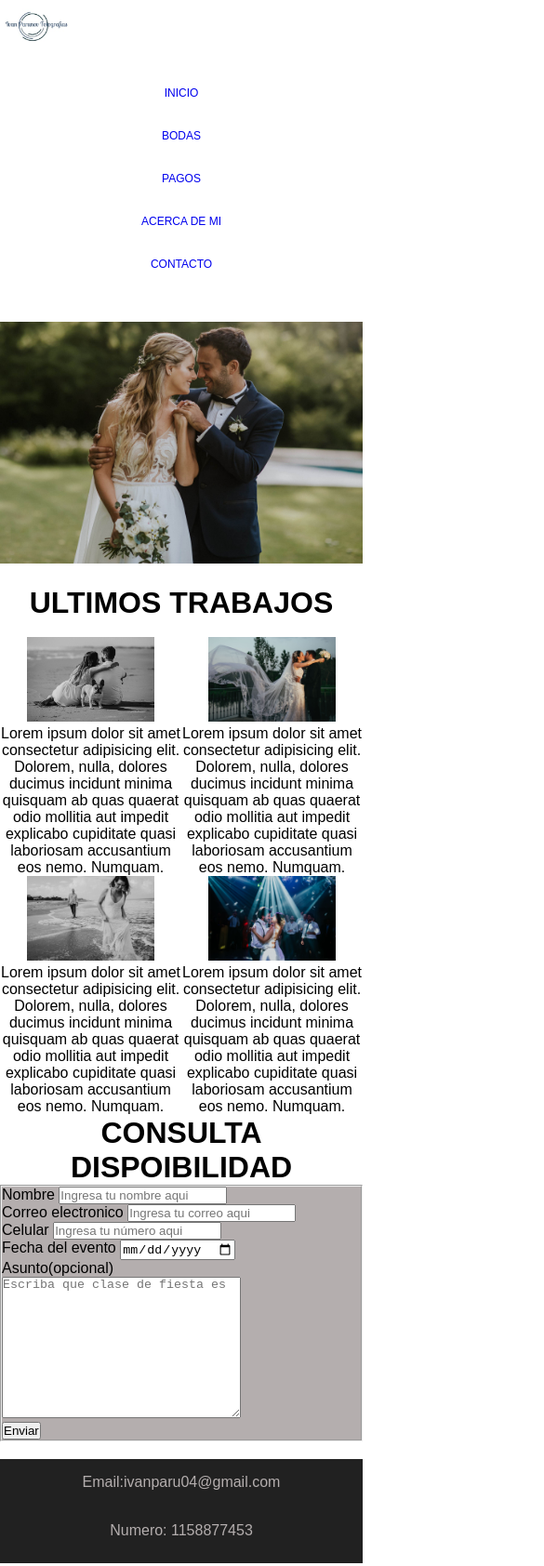
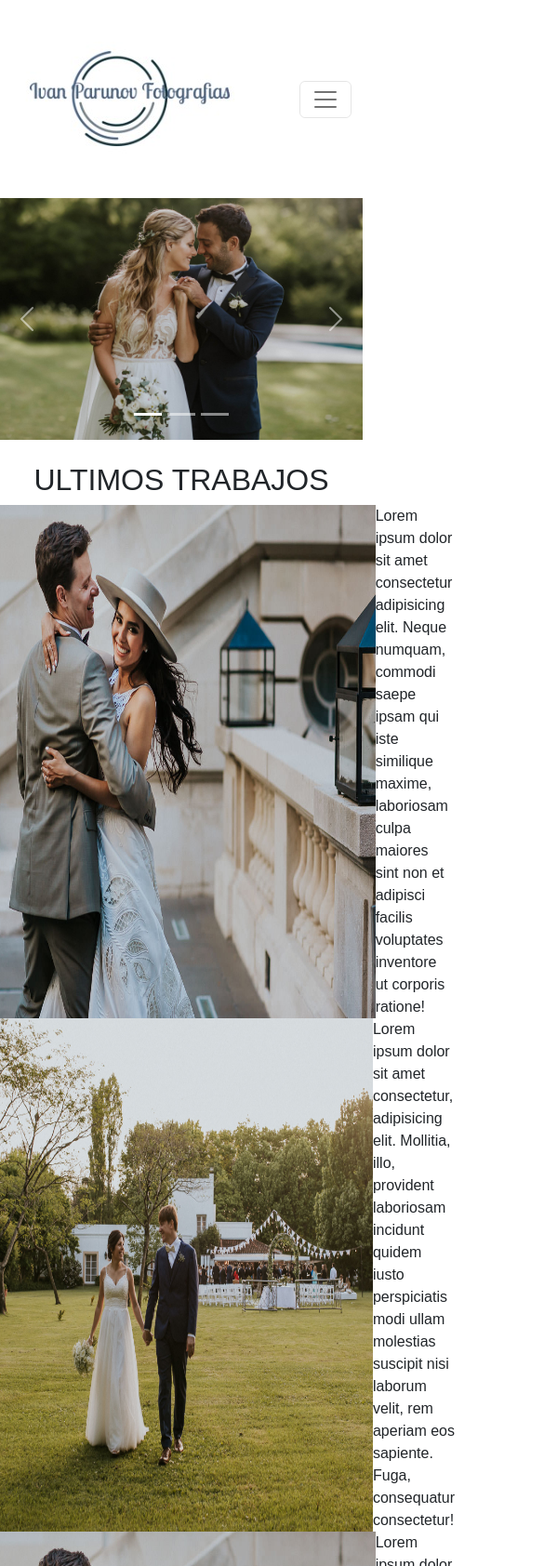
Before and after one commit to ivanparu/Ivan_Parunov_fotografias-, a plain HTML site: page index.html in a window 390 px wide. Shown: the top 1684 px of the page at 93% size, 585 px wide, since content can reach past the window. Drawn offline with nearby package versions, Linux system fonts and the light colour scheme; a web font is replaced by a local one.

Commit message:
Bootstrap a index

```diff
--- a/index.html
+++ b/index.html
@@ -6,113 +6,178 @@
   <meta http-equiv="X-UA-Compatible" content="IE=edge">
   <meta name="viewport" content="width=device-width, initial-scale=1.0">
   <title>Ivan Parunov Fotografias</title>
+  <link href="https://cdn.jsdelivr.net/npm/bootstrap@5.2.0-beta1/dist/css/bootstrap.min.css" rel="stylesheet"
+    integrity="sha384-0evHe/X+R7YkIZDRvuzKMRqM+OrBnVFBL6DOitfPri4tjfHxaWutUpFmBp4vmVor" crossorigin="anonymous">
   <link rel="stylesheet" href="estilos.css">
   <link rel="shortcut icon" href="./img/logo.jfif" type="image/x-icon">
   <link rel="preconnect" href="https://fonts.googleapis.com">
   <link rel="preconnect" href="https://fonts.gstatic.com" crossorigin>
   <link href="https://fonts.googleapis.com/css2?family=Anek+Malayalam:wght@200&display=swap" rel="stylesheet">
+
 </head>
 
 <body>
-    <header class="banner">
-        <img src="./img/logo.jfif" alt="" class="banner__logo">
-        <nav>
-            <ul class="banner__navbar">
-                <li> <a href="#">Inicio</a></li>
-                <li> <a href="bodas.html">Bodas</a></li>
-                <li> <a href="pagos.html">Pagos</a></li>
-                <li> <a href="acerca_de_mi.html">Acerca de mi</a></li>
-                <li> <a href="contacto.html">Contacto</a></li>
+  <header>
+    <nav class="navbar navbar-expand-lg ">
+      <div class="container-fluid">
+        <a class="navbar-brand" href="#"> <img src="./img/logo.jfif" alt="" class="logito"> </a>
+        <button class="navbar-toggler" type="button" data-bs-toggle="collapse" data-bs-target="#navbarSupportedContent"
+          aria-controls="navbarSupportedContent" aria-expanded="false" aria-label="Toggle navigation">
+          <span class="navbar-toggler-icon"></span>
+        </button>
+        <div class="collapse navbar-collapse espacionashe" id="navbarSupportedContent">
+          <ul class="navbar-nav me-auto mb-2 mb-lg-0 ">
+            <li class="nav-item">
+              <a class="nav-link active text-uppercase fs-3 text-primary" aria-current="page" href="#">Inicio</a>
+            </li>
+            <li class="nav-item">
+              <a class="nav-link active text-uppercase fs-3 text-primary" href="bodas.html">Bodas</a>
+            </li>
+            <li class="nav-item">
+              <a class="nav-link active text-uppercase fs-3 text-primary" href="pagos.html">Pagos</a>
+            </li>
+            <li class="nav-item">
+              <a class="nav-link active text-uppercase fs-3 text-primary" href="acerca_de_mi.html">Acerca de mi</a>
+            </li>
+            <li class="nav-item">
+              <a class="nav-link active text-uppercase fs-3 text-primary" href="contacto.html">Contacto</a>
+            </li>
           </ul>
+        </div>
+      </div>
     </nav>
   </header>
   <main>
-        <section class="fotos__main">
-            <img src="./img/foto main 1.jpg" alt="novios_playa" width="100%" height="100%">
-        </section>
-        <section class="section_grid2">
-            <h3 class="textoh3 medio">Ultimos trabajos</h3>
-            <div class=" fotitos fotito1">
-                <img src="./img/imagen_playa.jpg" alt="">
-                <p class="section__trabajos--texto ">Lorem ipsum dolor sit amet consectetur adipisicing elit. Dolorem,
-                    nulla, dolores ducimus incidunt
-                    minima
-                    quisquam ab quas quaerat odio mollitia aut impedit explicabo cupiditate quasi laboriosam accusantium
-                    eos
-                    nemo. Numquam.</p>
+    <section>
+      <div id="carouselExampleIndicators" class="carousel slide" data-bs-ride="true">
+        <div class="carousel-indicators">
+          <button type="button" data-bs-target="#carouselExampleIndicators" data-bs-slide-to="0" class="active"
+            aria-current="true" aria-label="Slide 1"></button>
+          <button type="button" data-bs-target="#carouselExampleIndicators" data-bs-slide-to="1"
+            aria-label="Slide 2"></button>
+          <button type="button" data-bs-target="#carouselExampleIndicators" data-bs-slide-to="2"
+            aria-label="Slide 3"></button>
         </div>
-            <div class="fotitos fotito1">
-                <img src="./img/foto_demostracion_2.jpg " alt="">
-                <p class="section__trabajos--texto ">Lorem ipsum dolor sit amet consectetur adipisicing elit. Dolorem,
-                    nulla, dolores ducimus incidunt
-                    minima
-                    quisquam ab quas quaerat odio mollitia aut impedit explicabo cupiditate quasi laboriosam accusantium
-                    eos
-                    nemo. Numquam.</p>
+        <div class="carousel-inner">
+          <div class="carousel-item active">
+            <img src="./img/foto main 1.jpg" class="d-block w-100 carousel__alto fotosm" alt="">
           </div>
-            <div class="fotitos">
-                <img src="./img/foto demostracion 3.jpg" alt="">
-                <p class="section__trabajos--texto ">Lorem ipsum dolor sit amet consectetur adipisicing elit. Dolorem,
-                    nulla, dolores ducimus incidunt
-                    minima
-                    quisquam ab quas quaerat odio mollitia aut impedit explicabo cupiditate quasi laboriosam accusantium
-                    eos
-                    nemo. Numquam.</p>
+          <div class="carousel-item">
+            <img src="./img/foto main 2.jpg" class="d-block w-100 carousel__alto" alt="">
           </div>
-            <div class="fotitos">
-                <img src="./img/foto demostracion 4.jpg" alt="">
-                <p class="section__trabajos--texto ">Lorem ipsum dolor sit amet consectetur adipisicing elit. Dolorem,
-                    nulla, dolores ducimus incidunt
-                    minima
-                    quisquam ab quas quaerat odio mollitia aut impedit explicabo cupiditate quasi laboriosam accusantium
-                    eos
-                    nemo. Numquam.</p>
+          <div class="carousel-item">
+            <img src="./img/foto main 1.jpg" class="d-block w-100 carousel__alto" alt="">
+          </div>
+        </div>
+        <button class="carousel-control-prev" type="button" data-bs-target="#carouselExampleIndicators"
+          data-bs-slide="prev">
+          <span class="carousel-control-prev-icon" aria-hidden="true"></span>
+          <span class="visually-hidden">Previous</span>
+        </button>
+        <button class="carousel-control-next" type="button" data-bs-target="#carouselExampleIndicators"
+          data-bs-slide="next">
+          <span class="carousel-control-next-icon" aria-hidden="true"></span>
+          <span class="visually-hidden">Next</span>
+        </button>
       </div>
     </section>
-        <section class="precios">
-            <div class="precios__div">
+    <section>
+      <br>
+      <h3 class="textoh3">Ultimos Trabajos</h3>
+      <div class="container">
+        <div class="row align-items-start">
+          <div class="col lg-6 d-flex justify-content-center direc ">
+            <img src="./img/boda1.jpg" alt="" width="500px">
+            Lorem ipsum dolor sit amet consectetur adipisicing elit. Neque numquam, commodi saepe ipsam qui iste
+            similique maxime, laboriosam culpa maiores sint non et adipisci facilis voluptates inventore ut corporis
+            ratione!
+          </div>
+          <div class="col lg-6 d-flex justify-content-center direc">
+            <img src="./img/boda3.jpg" alt="" width="500px">
+            Lorem ipsum dolor sit amet consectetur, adipisicing elit. Mollitia, illo, provident laboriosam incidunt
+            quidem iusto perspiciatis modi ullam molestias suscipit nisi laborum velit, rem aperiam eos sapiente. Fuga,
+            consequatur consectetur!
+          </div>
+        </div>
+      </div>
+      <div class="container">
+        <div class="row align-items-start">
+          <div class="col lg-6 d-flex justify-content-center direc">
+            <img src="./img/boda1.jpg" alt="" width="500px">
+            Lorem ipsum dolor sit amet consectetur adipisicing elit. Neque numquam, commodi saepe ipsam qui iste
+            similique maxime, laboriosam culpa maiores sint non et adipisci facilis voluptates inventore ut corporis
+            ratione!
+          </div>
+          <div class="col lg-6 d-flex justify-content-center direc">
+            <img src="./img/boda4.jpg" alt="" width="500px">
+            Lorem ipsum dolor sit amet consectetur, adipisicing elit. Mollitia, illo, provident laboriosam incidunt
+            quidem iusto perspiciatis modi ullam molestias suscipit nisi laborum velit, rem aperiam eos sapiente. Fuga,
+            consequatur consectetur!
+          </div>
+        </div>
+      </div>
+
+    </section>
+    <section>
+      <div class="container">
+        <div class="row align-items-start">
+          <div class="col lg-6 d-flex justify-content-center direc ">
             <h3 class="textoh3">Precios Argentina</h3>
-                <img src="./img/mapa argentina.png" alt=""  id="precios--img">
-                <p>Lorem ipsum dolor sit amet consectetur adipisicing elit. Voluptates, rerum ipsum placeat autem
-                    repellendus porro et accusamus quas quis numquam ipsam! Alias deserunt et autem explicabo in.
-                    Itaque,
-                    nihil minus.</p>
+            <img src="./img/mapa argentina.png" alt="" width="150px" height="300px">
+            Lorem ipsum dolor sit amet consectetur adipisicing elit. Neque numquam, commodi saepe ipsam qui iste
+            similique maxime, laboriosam culpa maiores sint non et adipisci facilis voluptates inventore ut corporis
+            ratione!
           </div>
-            <div class="precios__div2">
-                <h3 class="textoh3 ">Precios Internacionales</h3>
-                    <img src="./img/mapa mundo.png" alt=""   id="precios--img2">
-                    <p>Lorem ipsum dolor sit amet, consectetur adipisicing elit. Deserunt magni hic repellat doloremque
-                        molestias pariatur fugit voluptas soluta voluptatem tempore beatae dolore iusto fugiat eveniet
-                        consequuntur nemo voluptatum, cupiditate error.</p>
+          <div class="col lg-6 d-flex justify-content-center direc">
+            <h3 class="textoh3">Precios internacionales</h3>
+            <img src="./img/foto mapa mundo.webp" alt="" width="600px" height="300px">
+            Lorem ipsum dolor sit amet consectetur, adipisicing elit. Mollitia, illo, provident laboriosam incidunt
+            quidem iusto perspiciatis modi ullam molestias suscipit nisi laborum velit, rem aperiam eos sapiente. Fuga,
+            consequatur consectetur!
+          </div>
+        </div>
       </div>
     </section>
     <section class="form">
+      <br>
       <h3 class="textoh3">Consulta dispoibilidad</h3>
-            <form action="">
-                <fieldset class="formulario">
-                    <label for="nombre">Nombre</label>
-                    <input type="text" name="nombre" id="nombre" placeholder="Ingresa tu nombre aqui" required>
-                    <br>
-                    <label for="correo_">Correo electronico</label>
-                    <input type="email" name="correo" id="correo" placeholder="Ingresa tu correo aqui" required>
-                    <br>
-                    <label for="celular">Celular</label>
-                    <input type="text" name="celular" id="celualr" placeholder="Ingresa tu número aqui" required>
-                    <br>
-                    <label for="fecha">Fecha del evento</label>
-                    <input type="date" name="fecha" id="fecha" required>
-                    <br>
-                    <label for="asunto">Asunto(opcional)</label>
-                    <br>
-                    <textarea name="asunto" id="asunto" cols="30" rows="10" maxlength="190"
-                        placeholder="Escriba que clase de fiesta es"></textarea>
-                    <br>
-                    <input type="submit" value="Enviar">
-                </fieldset>
+      <div class="container">
+        <form class="row g-3 mt-3">
+          <div class="col-6">
+            <label for="inputName" class="form-label">Nombre (obligatorio)</label>
+            <input type="text" class="form-control" id="inputName" placeholder="Escribe tu nombre aqui" required>
+          </div>
+          <div class="col-6">
+            <label for="inputEmail" class="form-label">Email (obligatorio)</label>
+            <input type="email" class="form-control" id="inputEmail" placeholder="Escribe tu mail aqui" required>
+          </div>
+          <div class="col-8">
+            <label for="inputCell" class="form-label">Celular</label>
+            <input type="text" class="form-control" id="inputCell" placeholder="Escribe tu numero de telefono aqui">
+          </div>
+          <div class="col-8">
+            <label for="inputEvento" class="form-label">Fecha del evento</label>
+            <input type="date" class="form-control" id="inputEvento">
+          </div>
+          <div class="col-8">
+            <label for="inputAsunto" class="form-label">Asunto</label>
+            <input type="text" class="form-control" id="inputAsunto" placeholder="Escribe el asunto aqui">
+          </div>
+          <div class="col-12">
+            <label for="inputMensaje" class="form-label">Mensaje</label>
+            <input type="text" class="form-control" id="inputMensaje" placeholder="Escribe un mensaje aqui">
+          </div>
+
+          <div class="col-12">
+            <button type="submit" class="btn btn-primary">Enviar</button>
+          </div>
+
         </form>
+      </div>
     </section>
   </main>
-    <footer class="footer">
+  <br>
+  <footer class="conteiner-fluid d-flex justify-content-center direc bg-dark text-light p-2 ">
     <p>Email:ivanparu04@gmail.com</p>
     <br>
     <p>Numero: 1158877453</p>
```
Lines whose indentation alone changed are shown as unchanged.
